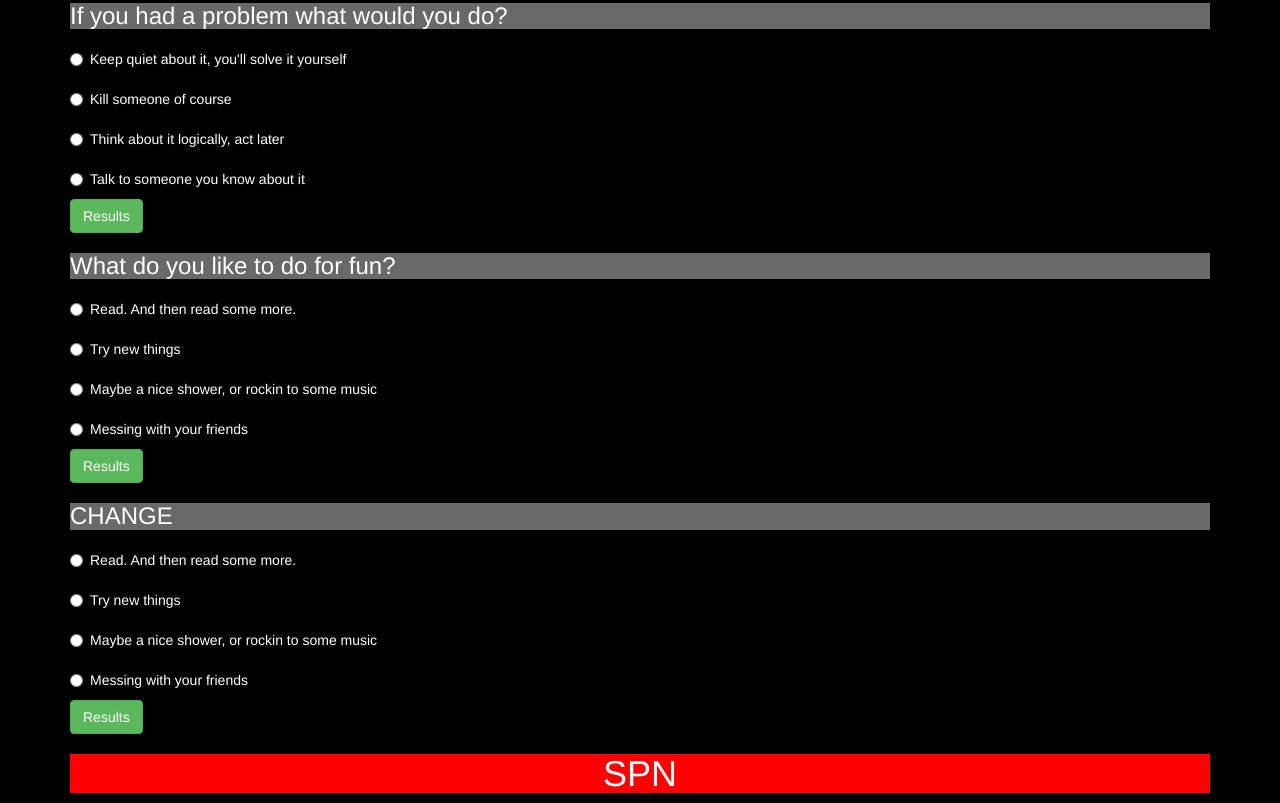
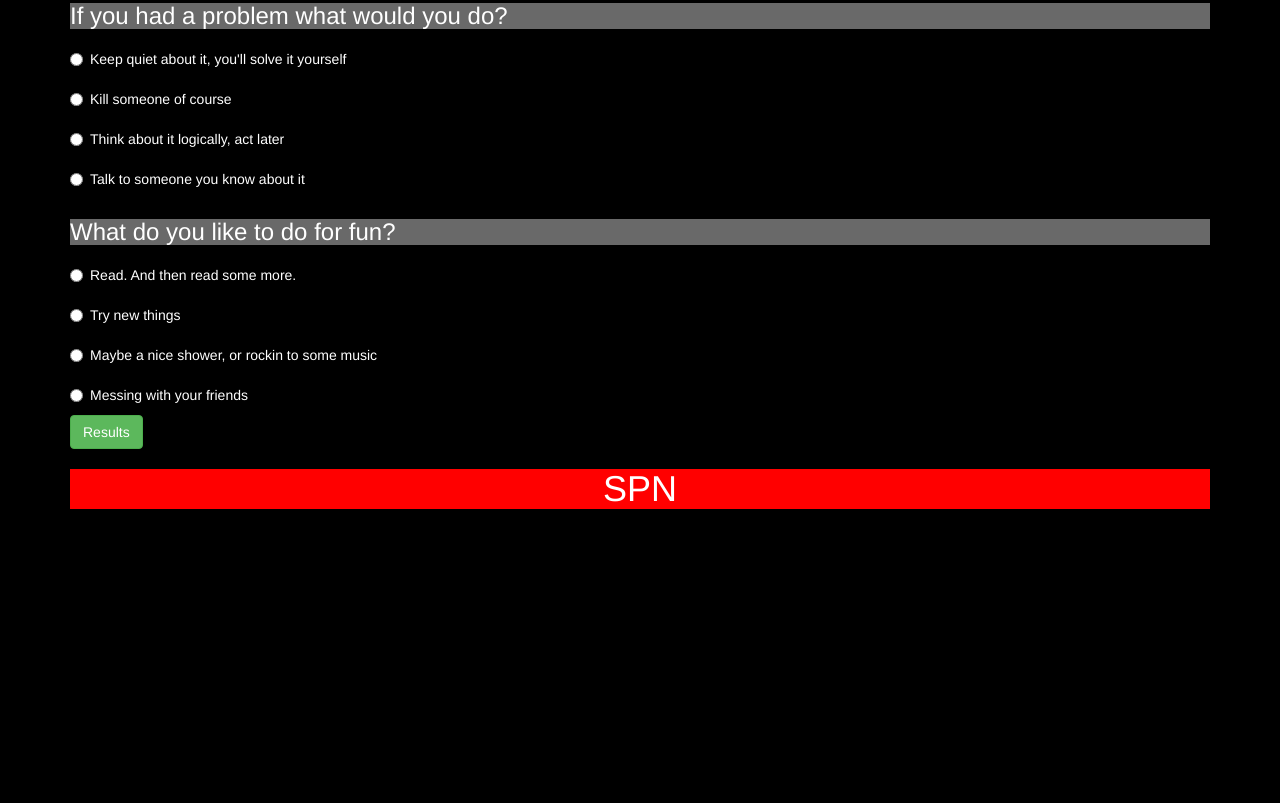
Before and after one commit to ashika14r/ashika14r.github.io, a plain HTML site: page quiz.html in a window 1280 px wide. Shown: the part 2359-3162 px from the top of the page. After the commit the page ends 2878 px from the top, so only its background shows below. Drawn offline with nearby package versions, Linux system fonts and the light colour scheme.

Commit message:
results button

```diff
--- a/quiz.html
+++ b/quiz.html
@@ -226,14 +226,6 @@
                 </div>
             </div>
 
-            <div class="row results">
-                <div class="col-md-10">
-                    <button class="btn btn-success">Results</button>
-                    <div class="alert alert-success hidden" role="alert">
-                        You got <strong id="result"></strong>
-                    </div>
-                </div>
-            </div>
 
             <div class="q"><h3>What do you like to do for fun?</h3></div>
             <div class="row">
@@ -271,50 +263,6 @@
                 </div>
             </div>
 
-            <div class="row results">
-                <div class="col-md-10">
-                    <button class="btn btn-success">Results</button>
-                    <div class="alert alert-success hidden" role="alert">
-                        You got <strong id="result"></strong>
-                    </div>
-                </div>
-            </div>
-
-            <div class="q"><h3>CHANGE </h3></div>
-            <div class="row">
-                <div class="col-md-12">
-                    <div class="radio question">
-                        <label>
-                            <input type="radio" name="q7" value="Sam">
-                            Read. And then read some more.
-                        </label>
-                    </div>
-                </div>
-                <div class="col-md-12">
-                    <div class="radio question">
-                        <label>
-                            <input type="radio" name="q7" value="Castiel">
-                             Try new things
-                        </label>
-                    </div>
-                </div>
-                <div class="col-md-12">
-                    <div class="radio question">
-                        <label>
-                            <input type="radio" name="q7" value="Dean">
-                            Maybe a nice shower, or rockin to some music
-                        </label>
-                    </div>
-                </div>
-                <div class="col-md-12">
-                    <div class="radio question">
-                        <label>
-                            <input type="radio" name="q7" value="Crowley">
-                            Messing with your friends
-                        </label>
-                    </div>
-                </div>
-            </div>
 
             <div class="row results">
                 <div class="col-md-10">
```
